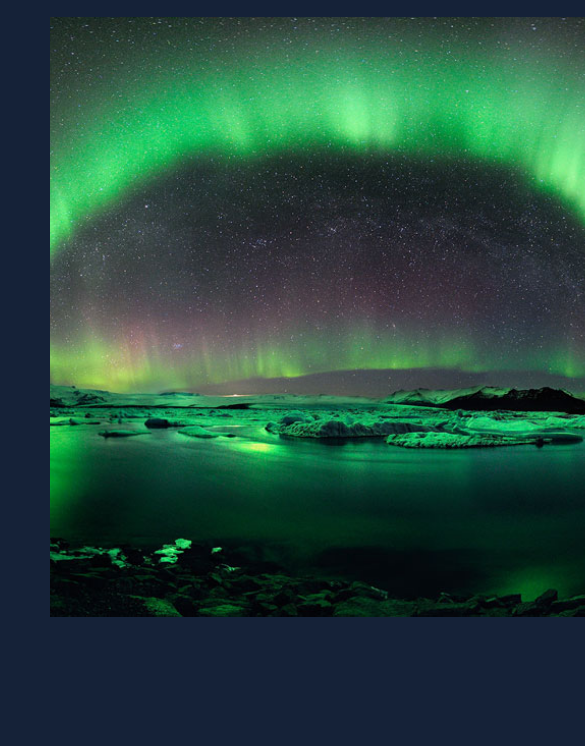
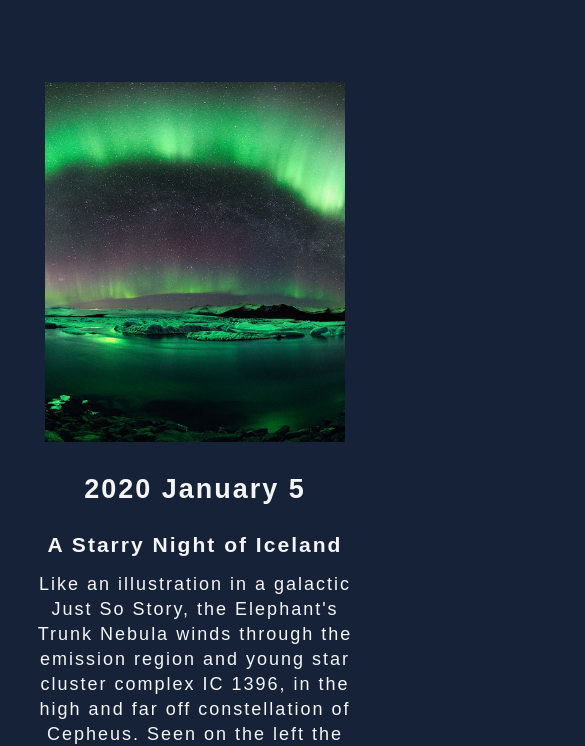
Before and after one commit to twentyfive21/nasa-astronomy-api, a plain HTML site: page details.html in a window 390 px wide. Shown: the part 107-853 px from the top of the page, 585 px wide, since content can reach past the window. Drawn offline with Linux system fonts and the light colour scheme.

Commit message:
media queries details page

```diff
--- a/details.html
+++ b/details.html
@@ -14,7 +14,6 @@
             <a href="index.html">HOME</a>
         </nav>
     </header>
-<body>
     <main class="details-container">
         <img src="/images/filler.jpeg">
         <section>
--- a/style.css
+++ b/style.css
@@ -113,7 +113,7 @@ footer {
 .details-container {
     display: flex;
     justify-content: space-around;
-    padding: 20px 50px;
+    padding: 65px 20px;
 }
 .details-container img {
     width: 700px;
@@ -131,7 +131,7 @@ footer {
     line-height: 25px;
     letter-spacing: 2px;
 }
-/* ~~~~~~~~ media queries ipad ~~~~~~~~~~~~~ */
+/* ~~~~~~~~ media queries ipad & iphone index page ~~~~~~~~~~~~~ */
 @media (max-width: 850px) {
     .explore {
         margin-left: 0px;
@@ -172,3 +172,33 @@ footer {
         font-size: 18px;
     }
 }
+/* ~~~~~~~~ media queries ipad and iphone details page ~~~~~~~~~~~~~ */
+@media (max-width: 1030px) {
+    .details-container {
+        align-items: center;
+        flex-direction: column;
+    }
+    .details-container img {
+        width: 900px;
+        height: 600px;
+        padding: 20px 0;
+    }
+    .details-container h1, h3 {
+        padding: 15px 0;
+    }
+}
+@media (max-width: 850px) {
+    .details-container img {
+        width: 700px;
+        height: 500px;
+    }
+}
+@media (max-width: 480px) {
+    .details-container img {
+        width: 300px;
+        height: 400px;
+    }
+    .details-container section {
+        padding: 0 10px;
+    }
+}
```
